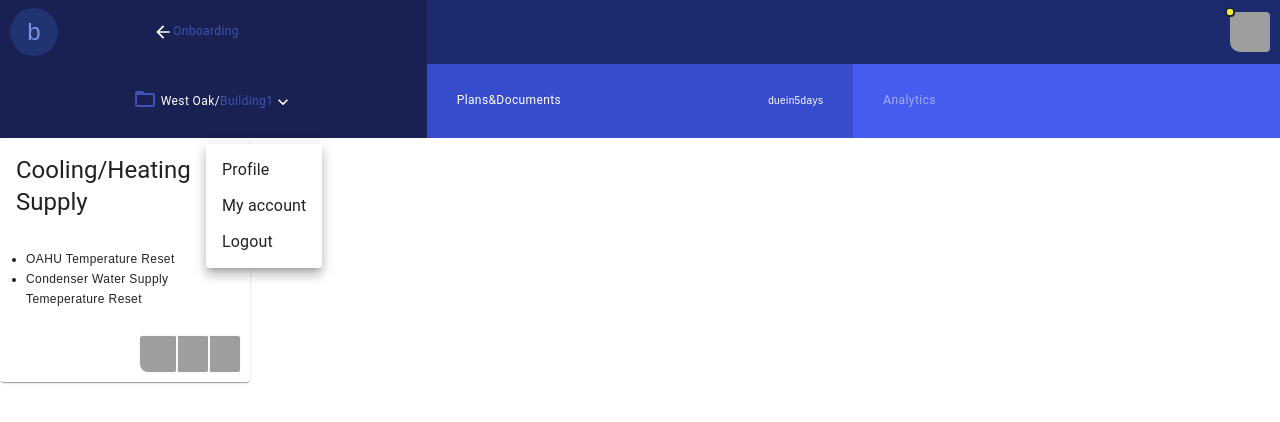
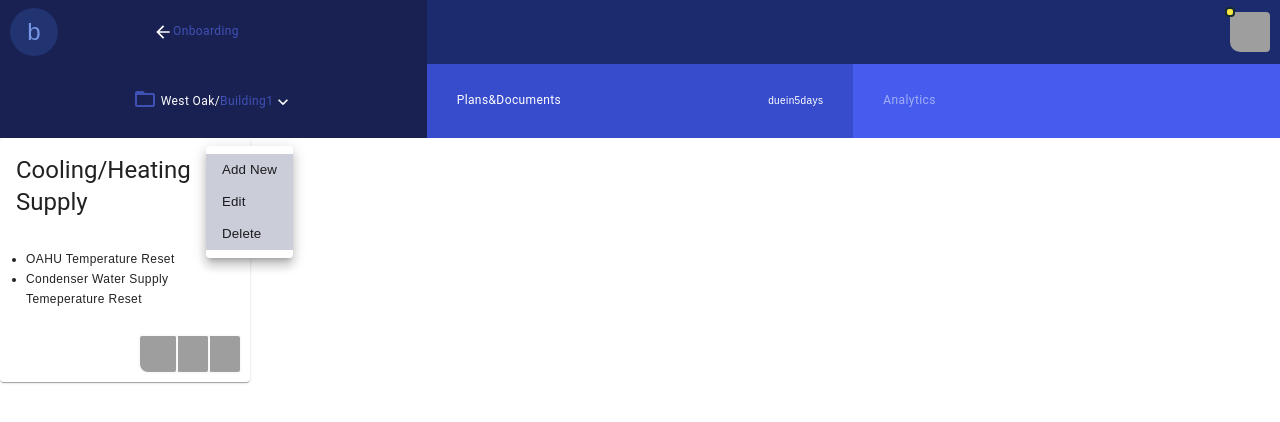
Before and after one commit to NagarajuAlladi/assessmenttwo, a Next.js app: page /onboarding in a window 1280 px wide. Both pictures are taken after a click on the button 218 px from the left and 170 px from the top of the page. Shown: the top 422 px of the page. Built offline with nearby package versions, Linux system fonts and the light colour scheme; grey boxes are pictures that could not be loaded.

Commit message:
adding bg color to Employee card

```diff
--- a/OnBoarding/EmployeeCard.js
+++ b/OnBoarding/EmployeeCard.js
@@ -23,6 +23,9 @@ const styles = (theme) => ({
   expand: {
     marginLeft: "auto",
   },
+ menuItem:{
+  backgroundColor:'rgb(203,205,217)'
+ },
 });
 
 class EmployeeCard extends React.Component {
@@ -52,15 +55,15 @@ class EmployeeCard extends React.Component {
           }
           title="Cooling/Heating Supply"
         />
-        <Menu
+        <Menu className={classes.dropdown}
           id="simple-menu"
           anchorEl={anchorEl}
           open={Boolean(anchorEl)}
           onClose={this.handleClose}
         >
-          <MenuItem onClick={this.handleClose}>Profile</MenuItem>
-          <MenuItem onClick={this.handleClose}>My account</MenuItem>
-          <MenuItem onClick={this.handleClose}>Logout</MenuItem>
+          <MenuItem className={classes.menuItem} onClick={this.handleClose}><small>Add New</small></MenuItem>
+          <MenuItem className={classes.menuItem} onClick={this.handleClose}><small>Edit</small></MenuItem>
+          <MenuItem className={classes.menuItem} onClick={this.handleClose}><small>Delete</small></MenuItem>
         </Menu>
         <CardContent>
           <Typography component="p" variant='caption'>
```
